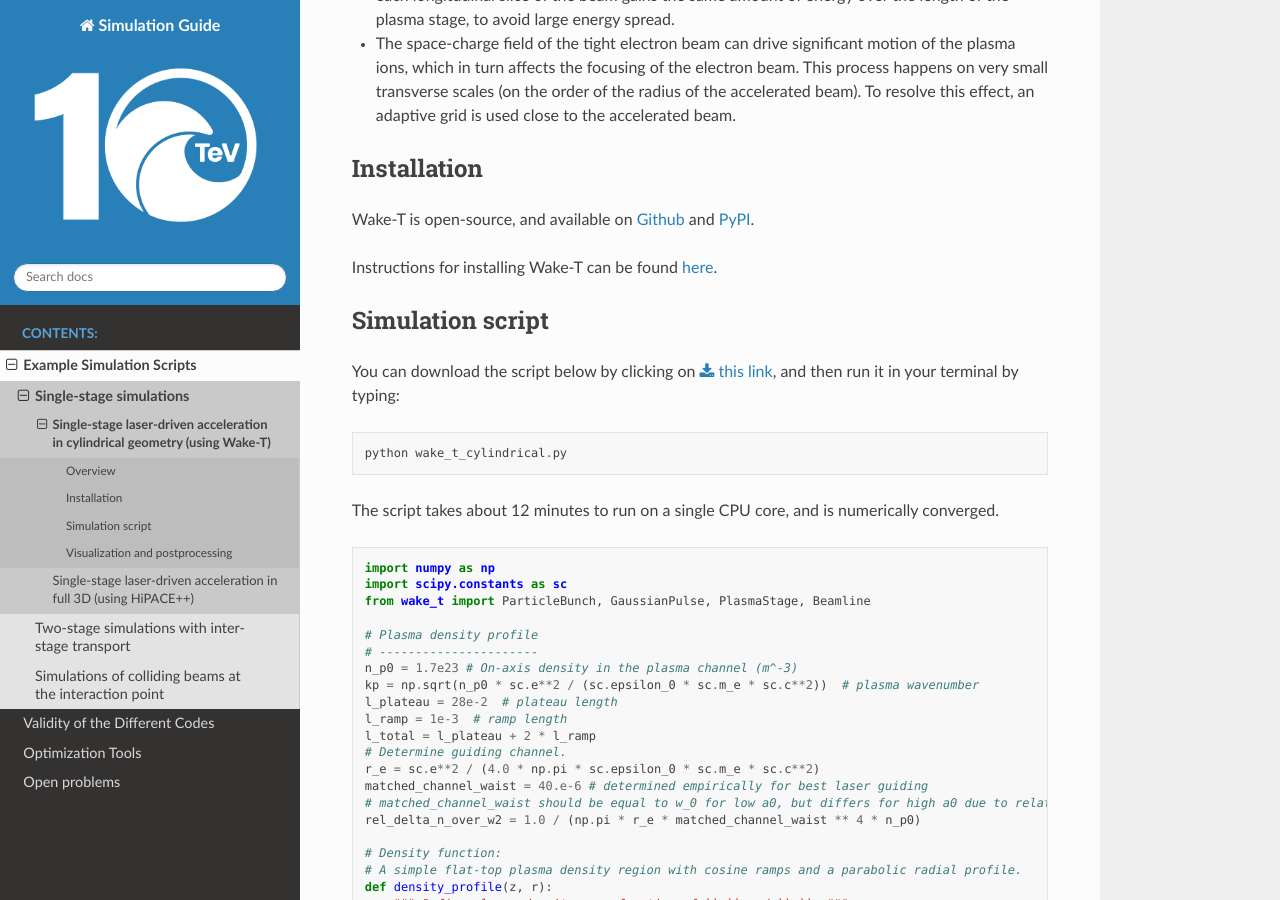
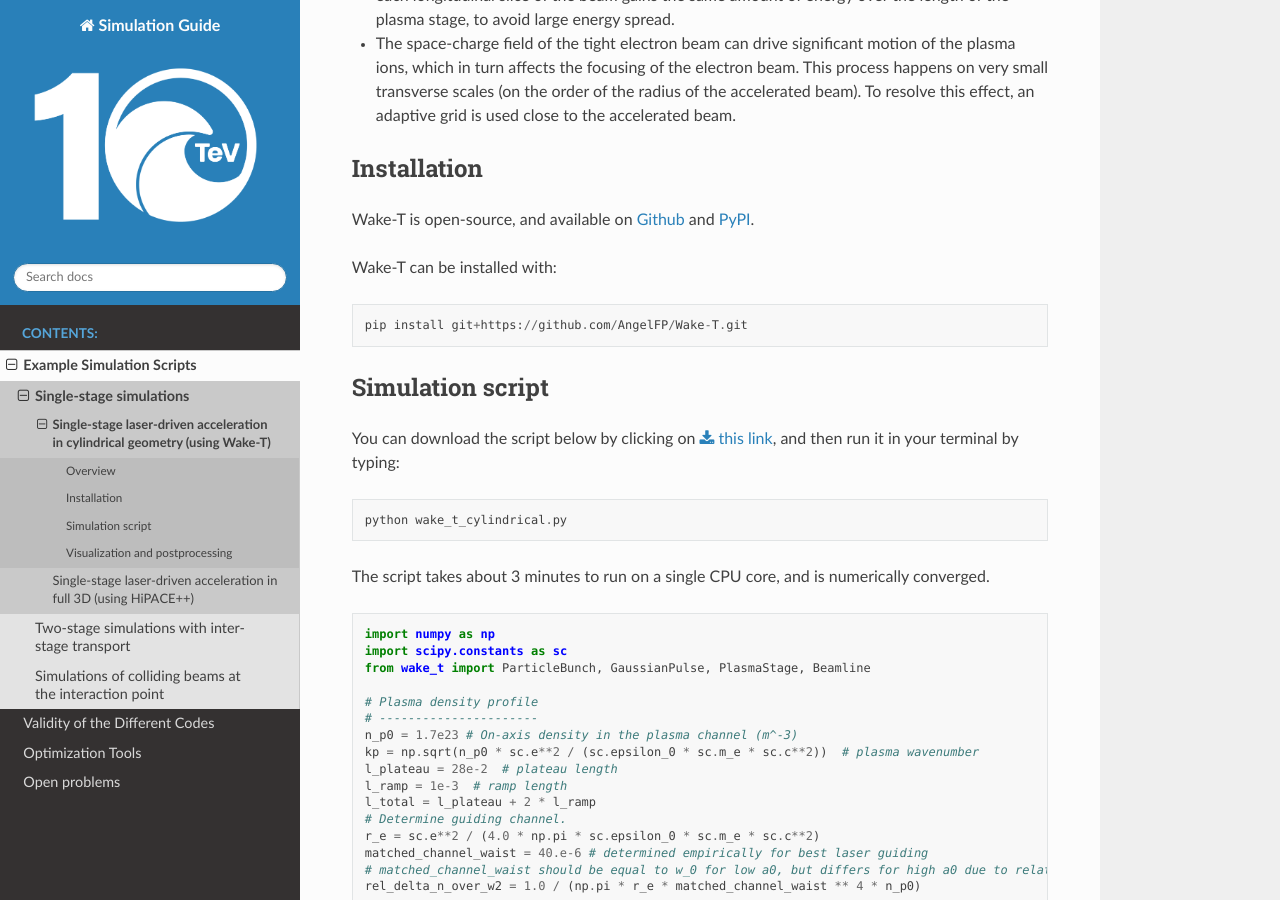
Before and after one commit to 10TeV-wakefield-collider/simulation_guide, a Sphinx documentation site: the page built from docs/example_simulations/single_stage/wake_t_cylindrical.rst, in a window 1280 px wide and 900 px high, scrolled down 629 px. Built offline with Sphinx 7.4.7 and the Read the Docs theme 3.1.0, drawn with Linux system fonts in a browser that asks for light colours.

Commit message:
Improved instructions

```diff
--- a/docs/example_simulations/single_stage/wake_t_cylindrical.rst
+++ b/docs/example_simulations/single_stage/wake_t_cylindrical.rst
@@ -31,8 +31,9 @@ Installation
 Wake-T is open-source, and available on `Github <https://github.com/AngelFP/Wake-T>`_
 and `PyPI <https://pypi.org/project/Wake-T/>`_.
 
-Instructions for installing Wake-T can be found
-`here <https://wake-t.readthedocs.io/en/latest/getting_started/installation.html>`_.
+Wake-T can be installed with::
+
+   pip install git+https://github.com/AngelFP/Wake-T.git
 
 Simulation script
 -----------------
@@ -42,7 +43,7 @@ run it in your terminal by typing::
 
    python wake_t_cylindrical.py
 
-The script takes about 12 minutes to run on a single CPU core, and is numerically converged.
+The script takes about 3 minutes to run on a single CPU core, and is numerically converged.
 
 .. literalinclude:: wake_t_cylindrical.py
    :language: python
```
